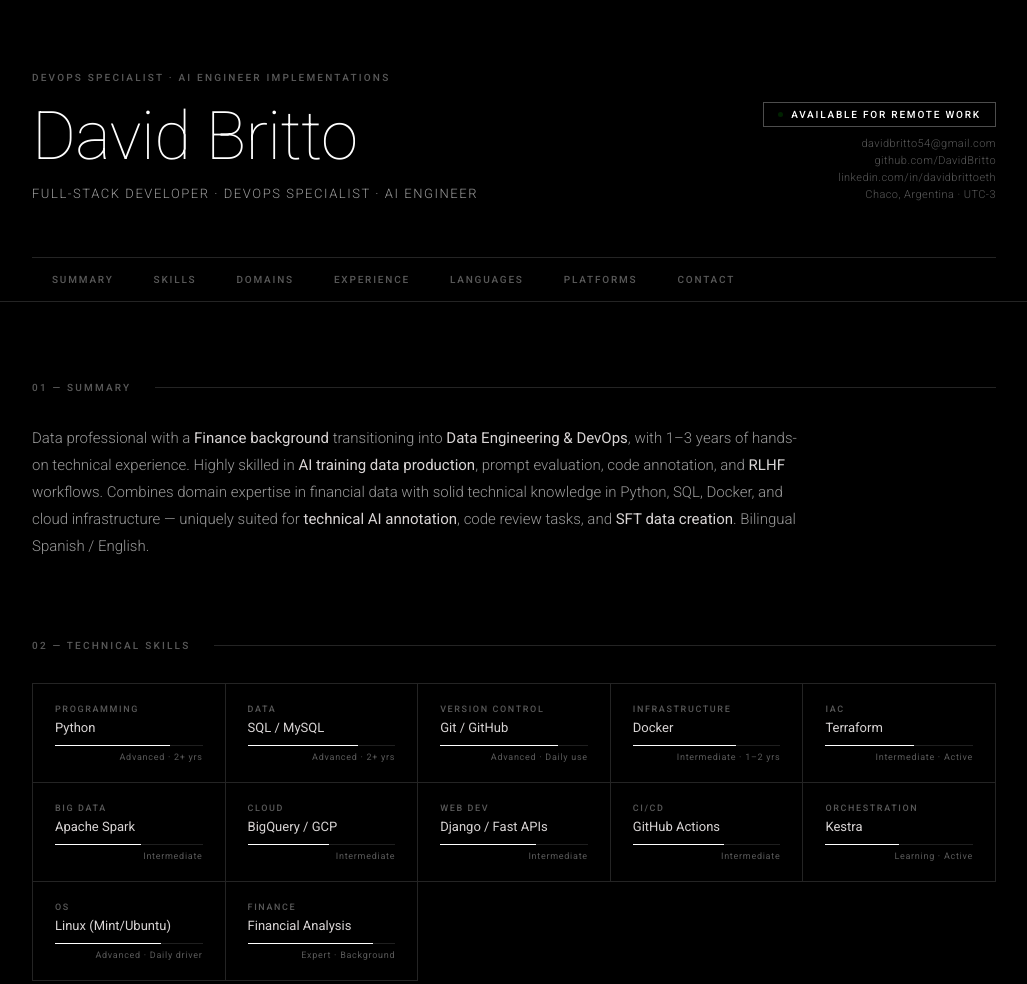
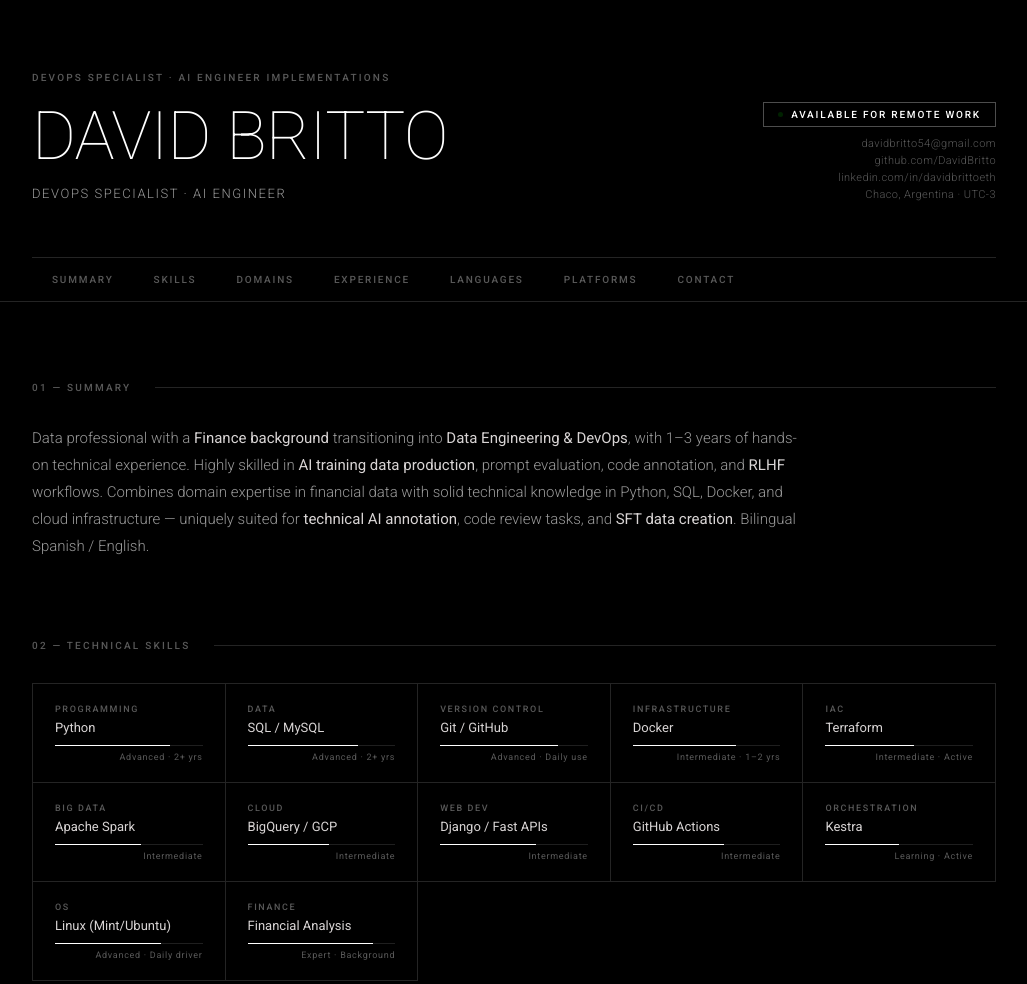
Before and after one commit to DavidBritto/portfolio-annotation, a plain HTML site: page index.html in a window 1280 px wide. Shown: the top 984 px of the page, without its empty margins (126-1153 px from the left). Drawn offline with Linux system fonts and the light colour scheme.

Commit message:
feat: actualizar nombre y título en el encabezado para mayor claridad

```diff
--- a/index.html
+++ b/index.html
@@ -779,8 +779,8 @@
       <div class="header-inner">
         <div>
           <div class="eyebrow">DevOps Specialist · AI Engineer implementations</div>
-          <h1>David Britto</h1>
-          <div class="title-role">Full-Stack Developer · DevOps Specialist · AI Engineer</div>
+          <h1>DAVID BRITTO</h1>
+          <div class="title-role">DevOps Specialist · AI Engineer</div>
         </div>
         <div class="header-meta">
           <div class="avail-badge">
```
